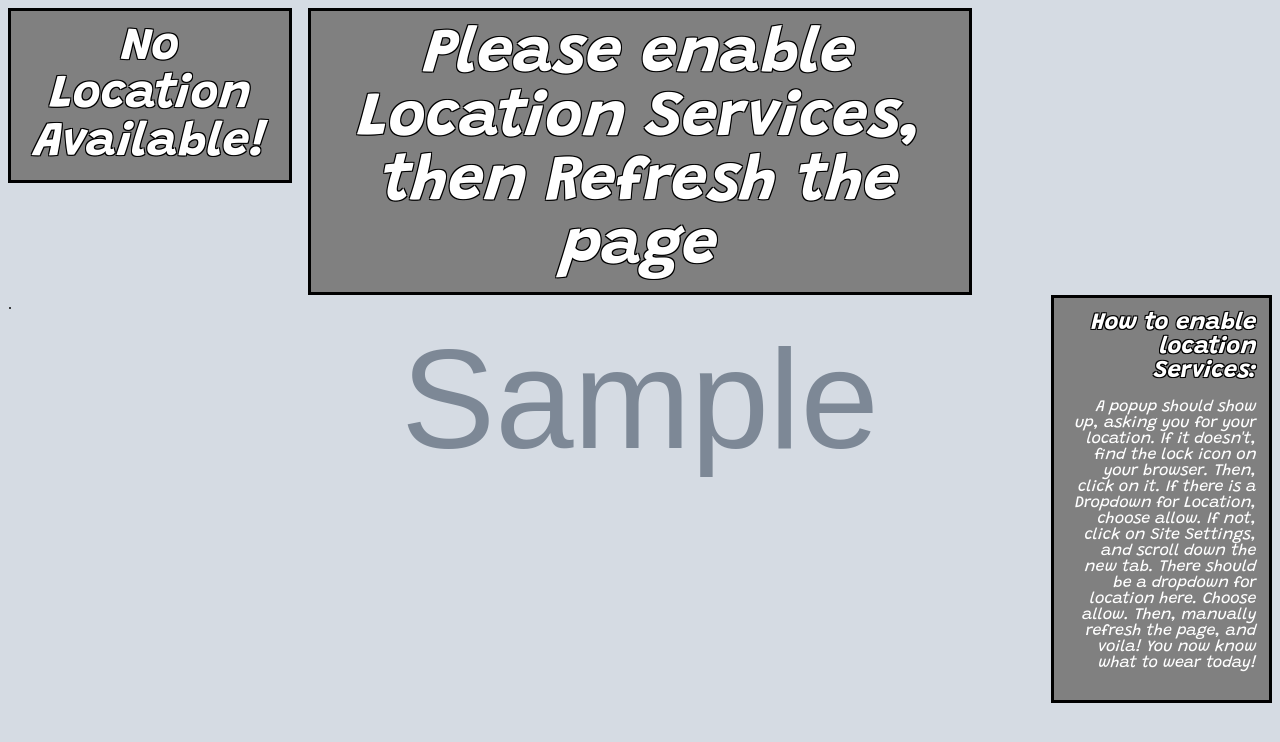
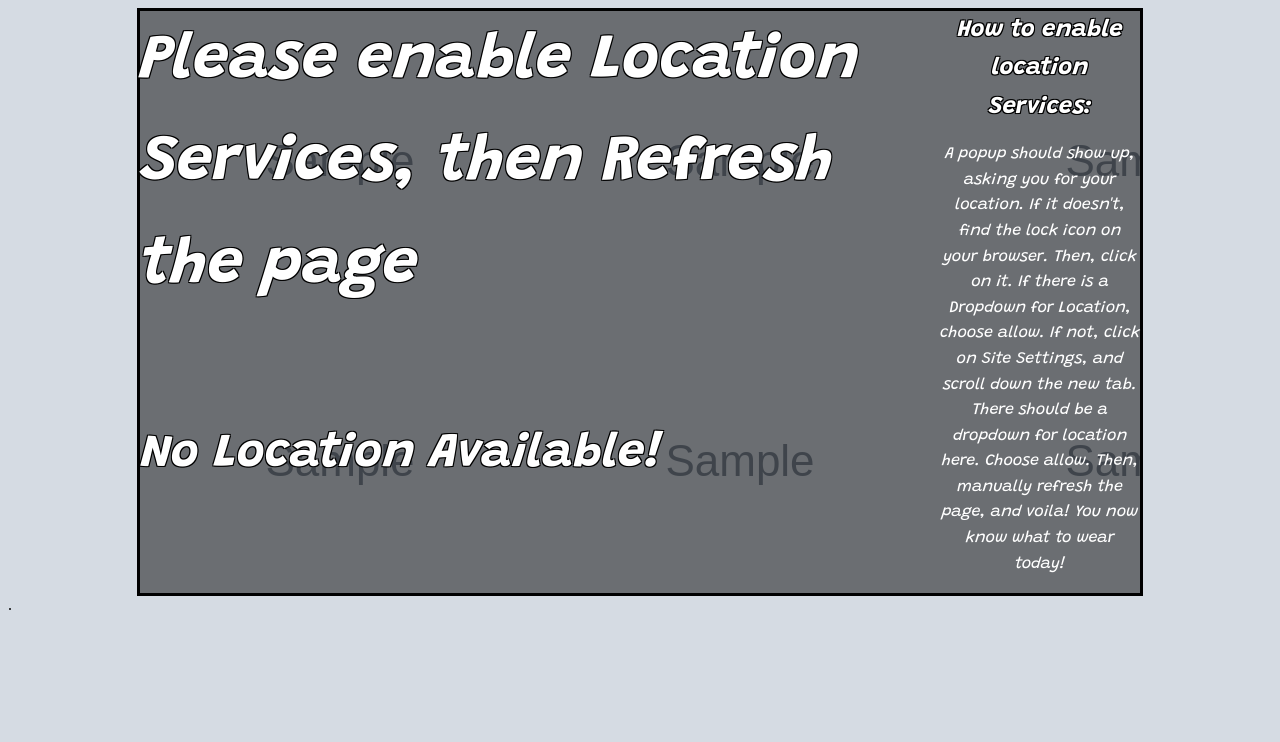
Before and after one commit to krishnans2006/WhatShouldIWear, a Flask app: template templates/index.html in a window 1280 px wide. Shown: the top 742 px of the page. Run offline with Flask 2, Linux system fonts and the light colour scheme; the template is opened without the code that fills it: most values are stand-ins (such as "Sample title", 1, 10 or a date in 2020); grey boxes marked "Sample" are stand-in pictures.

Commit message:
🐞💷 Updated with Glitch

```diff
--- a/templates/index.html
+++ b/templates/index.html
@@ -6,7 +6,11 @@
       href="https://fonts.googleapis.com/css2?family=Grandstander:ital,wght@1,400;1,700&display=swap"
       rel="stylesheet"
     />
+
+        <!-- import the normalize stylesheet -->
+    <link rel = "stylesheet" href="/normalize.css">
     <link rel="shortcut icon" href="https://cdn.glitch.com/bca20209-1238-487d-97cb-425b611020e4%2Ftshirt.png?v=1599969124286">
+    <meta name="viewport" content="width=device-width, initial-scale=1">
     <meta property="og:title" content="What Should I Wear - Helping People Wear The Right Clothing Since 2020" />
     <meta property="og:url" content="https://what-should-i-wear.glitch.me" />
     <meta property="og:image" content="https://cdn.glitch.com/bca20209-1238-487d-97cb-425b611020e4%2Ftshirt.png?v=1599969124286" />
@@ -43,7 +47,7 @@
       p.weather {
         display: inline;
         font-weight: bold;
-        font-size: 3rem;
+        font-size: 1.5rem;
         text-shadow: -1px -1px 0 #000, 1px -1px 0 #000, -1px 1px 0 #000,
           1px 1px 0 #000;
 
@@ -52,7 +56,7 @@
       p.temp {
         display: inline;
         font-weight: bold;
-        font-size: 3rem;
+        font-size: 1.5rem;
         text-shadow: -1px -1px 0 #000, 1px -1px 0 #000, -1px 1px 0 #000,
           1px 1px 0 #000;
       }
@@ -71,55 +75,107 @@
 
         display: inline;
         font-weight: bold;
-        font-size: 4rem;
+        font-size: 2.8rem;
         text-shadow: -1px -1px 0 #000, 1px -1px 0 #000, -1px 1px 0 #000,
           1px 1px 0 #000;
 
       }
 
-      .leftdiv {
-        float: left;
+      .weather-info{
         background-color: gray;
         border: solid black;
-        text-align: center;
         color: white;
         font-family: "Grandstander";
-        width: 20%;
+        margin: 0 auto;
+        max-width: 1000px;
+        text-align: center;
+        background-image: url("{{data['current']['condition']['icon']}}");
+        background-blend-mode: multiply;
+        line-height: 1.6;
+
+
+
       }
+
+      .weather-info p{
+
+        /*font-size: 1em;*/
+
+
+      }
+
+      @media (min-width: 1000px) {
+      .weather-info {
+
+        display: grid;
+        grid-template-columns: 1fr 200px;
+        grid-template-areas:
+          "clothes data"
+          "desc data";
+        grid-column-gap: 2em;
+
+        }
+        .leftdiv{
+
+          grid-area: desc;
+          position: relative;
+          text-align: left;
+
+        }
       .middlediv {
-        float: center;
-        vertical-align: middle;
-        text-align: center;
-        background-color: gray;
-        border: solid black;
-        text-align: top;
-        color: white;
-        font-family: "Grandstander";
-        width: 50%;
-        margin-left: auto;
-        margin-right: auto;
+          grid-area: clothes;
+          position: relative;
+          text-align: left;
 
       }
       .rightdiv {
-        border: solid black;
-        vertical-align: top;
-        background-color: gray;
-        float: right;
-        text-align: right;
-        color: white;
-        font-family: "Grandstander";
-        width: 15%;
+        grid-area: data;
+        position: relative;
+
+        }
+
+            p.weather {
+
+        font-size: 3rem;
+
+        }
+
+        p.temp {
+
+          font-size: 3rem;
+        }
+
+        p.location {     font-size: 1.5rem; }
+
+        p.recommendation {
+
+          font-size: 4rem;
+        }
       }
+
       div {
+        /*
         background-color: 009900;
         width: 30%;
         padding: 1%;
-
+        */
       }
     </style>
   </head>
 
   <body>
+    <div class = "weather-info">
+
+    <div class="middlediv">
+      <p class = "recommendation">
+        {% if nlc %}
+        Please enable Location Services, then Refresh the page
+        {% else %}
+        {{sentence}}
+        {% endif %}
+      </p>
+    </div>
+
     <div class="leftdiv">
       <p class="weather">
         {% if nlc %}
@@ -140,17 +196,6 @@
         {{data["detailedForecast"]}}
       </p> -->
     </div>
-
-    <div class="middlediv">
-      <p class = "recommendation">
-        {% if nlc %}
-        Please enable Location Services, then Refresh the page
-        {% else %}
-        {{sentence}}
-        {% endif %}
-      </p>
-    </div>
-
     <div class="rightdiv">
       {% if nlc %}
       <p class="location">
@@ -174,6 +219,9 @@
       </p>
       {% endif %}
     </div>
+
+  </div>
+
 
 
  .   <script>
```
Also changed, not shown: normalize.css (added).
